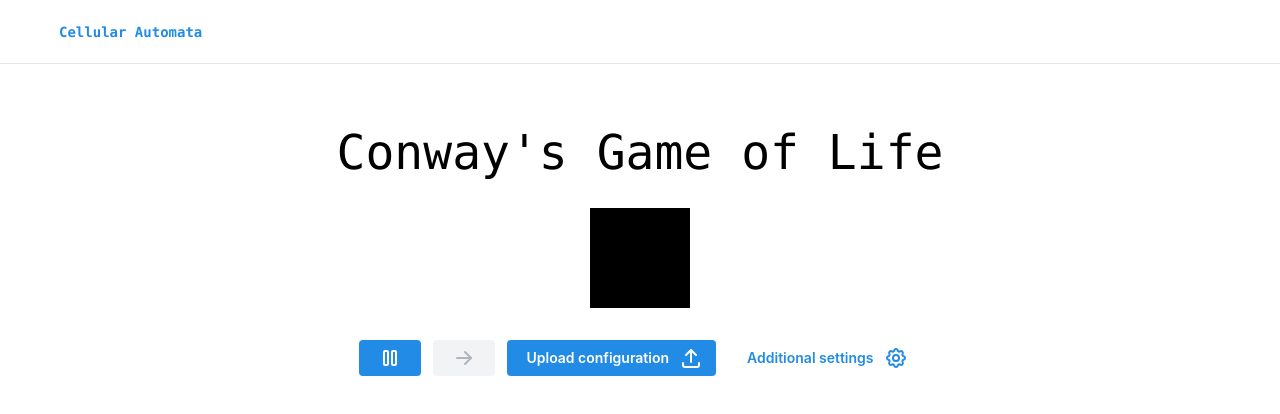
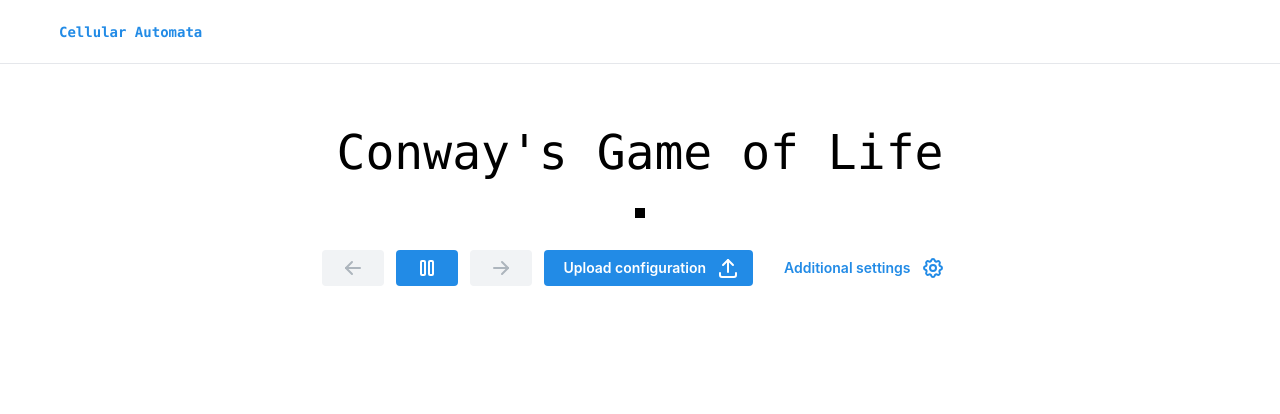
Before and after one commit to Josh-Human/game-of-life, a Next.js app: page / in a window 1280 px wide. Shown: the top 414 px of the page. Built offline with nearby package versions, Linux system fonts and the light colour scheme.

Commit message:
feat: add button to go bck to previous board

```diff
--- a/app/page.tsx
+++ b/app/page.tsx
@@ -1,23 +1,36 @@
 'use client';
 
 import { useState } from 'react';
-import { IconArrowRight, IconPlayerPause, IconPlayerPlay, IconSettings } from '@tabler/icons-react';
+import {
+  IconArrowLeft,
+  IconArrowRight,
+  IconPlayerPause,
+  IconPlayerPlay,
+  IconSettings,
+} from '@tabler/icons-react';
 import { Button } from '@mantine/core';
 import { create_board, next_board_state } from '@/helpers/board';
 import FileInput from '@/components/file-input';
 import Board from '@/components/Board';
 
 export default function HomePage() {
-  const [board_width, board_height] = [50, 50];
+  const [board_width, board_height] = [5, 5];
   const [board_state, setBoardState] = useState(create_board(board_width, board_height));
   const [is_playing, setIsPlaying] = useState(true);
+  const [previous_boards, setPreviousBoards] = useState<number[][][]>([]);
 
   const loadBoard = (board: number[][]) => {
+    setPreviousBoards(() => [...previous_boards, board]);
     setBoardState(board);
   };
 
   const setNextBoardState = () => {
-    setBoardState(next_board_state(board_state));
+    loadBoard(next_board_state(board_state));
+  };
+
+  const showPreviousBoard = () => {
+    setBoardState(previous_boards.at(-2) ?? []);
+    setPreviousBoards(previous_boards.slice(0, -1));
   };
 
   const playOrPauseIcon = is_playing ? <IconPlayerPause /> : <IconPlayerPlay />;
@@ -38,6 +51,12 @@ export default function HomePage() {
             is_playing={is_playing}
           />
           <div className="flex w-full gap-3 justify-center align-bottom mt-8">
+            <Button
+              disabled={is_playing || previous_boards.length <= 1}
+              onClick={showPreviousBoard}
+            >
+              <IconArrowLeft />
+            </Button>
             <Button
               onClick={() => {
                 setIsPlaying(!is_playing);
--- a/components/Board.tsx
+++ b/components/Board.tsx
@@ -56,7 +56,9 @@ export default function Board({
 
   useEffect(() => {
     setBoard(create_board_element(board_state));
-    board_interval.start();
+    if (is_playing) {
+      board_interval.start();
+    }
     return () => board_interval.stop();
   }, [board_state]);
 
```
